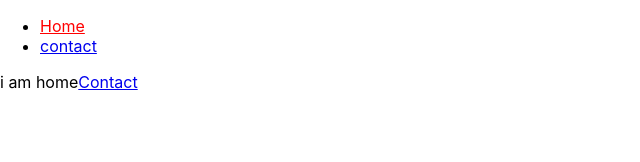
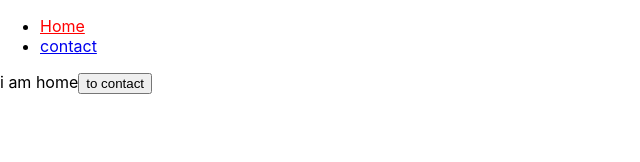
Before and after one commit to TornikeZhizhi/shopping-web, a React (Create React App) app: page / in a window 1280 px wide. Shown: the top 162 px of the page, without its empty margins (0-640 px from the left). Built offline with nearby package versions, Linux system fonts and the light colour scheme.

Commit message:
add new dynamic pages

```diff
--- a/src/components/Pages/Contact.js
+++ b/src/Pages/Contact.js
@@ -5,7 +5,8 @@ const Contact = () => {
     return (
         <div>
             contact
-            <Link to="/">Home</Link>
+            <Link to="/contact/სინეგო">სინეგო</Link>
+            <Link to="/contact/გინევო">გინევო</Link>
         </div>
     );
 };
--- /dev/null
+++ b/src/Pages/ContactDeailt.js
@@ -0,0 +1,13 @@
+import React from 'react';
+import { useParams } from 'react-router-dom';
+const ContactDeailt = () => {
+
+    const params = useParams()
+    return (
+        <div>
+            details {params.id}
+        </div>
+    );
+};
+
+export default ContactDeailt;
--- a/src/components/Pages/Error.js
+++ b/src/Pages/Error.js
@@ -1,5 +1,5 @@
 import React from 'react';
-import Header from '../Header/Header';
+import Header from '../components/Header/Header';
 
 const Error = () => {
     return (
--- /dev/null
+++ b/src/Pages/Home.js
@@ -0,0 +1,23 @@
+import React from 'react';
+import { Link, useNavigate } from 'react-router-dom';
+
+
+
+const Home = () => {
+
+    const navigate = useNavigate()
+
+    return (
+        <div>
+            i am home
+            <button onClick={()=>{
+                navigate("/contact")
+            }}>
+             to contact
+
+            </button>
+        </div>
+    );
+};
+
+export default Home;
--- a/src/components/Pages/PageRoot/Root.js
+++ b/src/Pages/PageRoot/Root.js
@@ -1,6 +1,7 @@
 import React from 'react';
 import { Outlet } from 'react-router-dom';
-import Header from '../../Header/Header';
+import Header from '../../components/Header/Header';
+
 
 const Root = () => {
     return (
--- a/src/components/Pages/Home.js
+++ /dev/null
@@ -1,13 +0,0 @@
-import React from 'react';
-import { Link } from 'react-router-dom';
-
-const Home = () => {
-    return (
-        <div>
-            i am home
-            <Link to="/contact">Contact</Link>
-        </div>
-    );
-};
-
-export default Home;
```
Also changed, not shown: src/App.js (+6 -4 lines).
